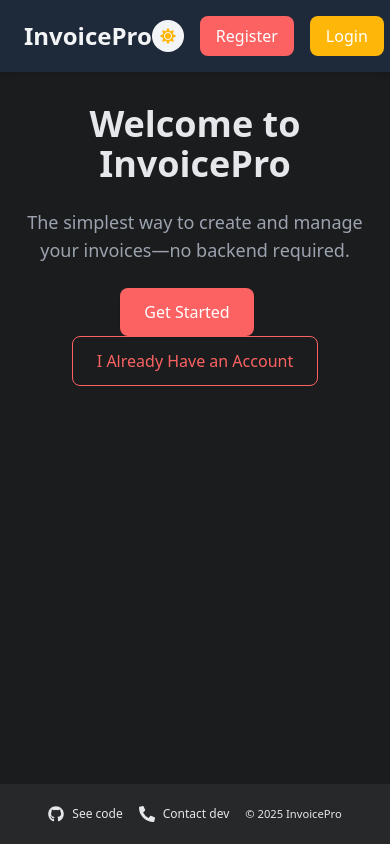
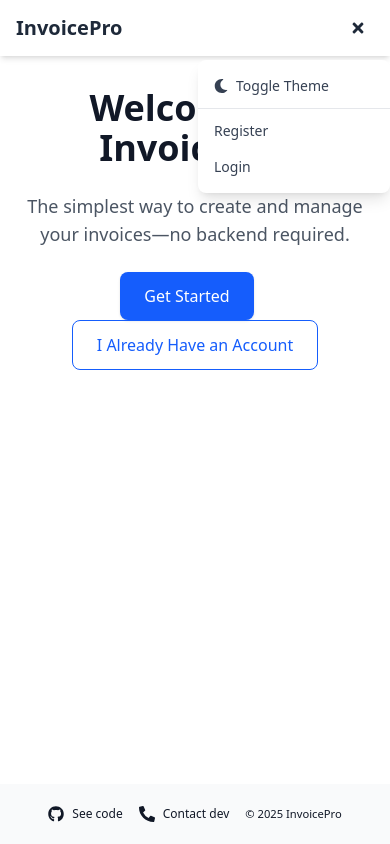
Before and after one commit to Samuel-AlexanderP/invoice-app-challenge, a React (Vite) app: page / in a window 390 px wide. Both pictures are taken after a click on the button "Toggle menu". Built offline with nearby package versions, Linux system fonts and the light colour scheme.

Commit message:
Update Navbar.tsx
Add mobile hamburger and dry commonBtnClasses

```diff
--- a/src/components/Navbar.tsx
+++ b/src/components/Navbar.tsx
@@ -1,12 +1,13 @@
 import { Link, useNavigate } from "react-router-dom";
 import { useEffect, useState } from "react";
 import useDarkMode from "../hooks/useDarkMode";
-import { FaMoon, FaSun } from "react-icons/fa";
+import { FaMoon, FaSun, FaTimes, FaBars } from "react-icons/fa";
 
 export default function Navbar() {
   const [isAuth, setIsAuth] = useState(!!localStorage.getItem("authToken"));
   const navigate = useNavigate();
   const { isDark, toggle } = useDarkMode();
+  const [menuOpen, setMenuOpen] = useState<boolean>(false);
 
   // Check auth token on mount and whenever localStorage changes
   useEffect(() => {
@@ -20,22 +21,25 @@ export default function Navbar() {
     navigate("/login");
   };
 
+  const commonBtnClasses =
+    "block px-4 py-2 rounded-lg transition-colors text-white";
+
   return (
-    <nav className="bg-white dark:bg-gray-800 shadow-md px-6 py-4 flex justify-between items-center transition-colors">
-      {/* Logo / Brand */}
+    <nav className="relative bg-white dark:bg-gray-800 shadow-md px-4 py-3 md:px-6 md:py-4 flex items-center justify-between transition-colors">
+      {/* Logo */}
       <Link to="/" className="flex items-center space-x-2">
-        <span className="text-gray-800 dark:text-gray-100 font-extrabold text-2xl">
+        <span className="text-gray-800 dark:text-gray-100 font-extrabold text-xl md:text-2xl">
           InvoicePro
         </span>
       </Link>
 
-      {/* Right-side controls */}
-      <div className="flex items-center space-x-4">
+      {/* Desktop Links */}
+      <div className="hidden md:flex items-center space-x-4">
         {/* Dark Mode Toggle */}
         <button
           onClick={toggle}
           aria-label="Toggle dark mode"
-          className="p-2 rounded-full bg-tertiaryBg hover:bg-tertiaryBg-dark transition-colors"
+          className="p-2 rounded-full bg-tertiaryBg dark:bg-tertiaryBg-dark hover:bg-tertiaryBg-dark transition-colors"
         >
           {isDark ? (
             <FaSun className="text-secondaryAccent" />
@@ -44,20 +48,17 @@ export default function Navbar() {
           )}
         </button>
 
-        {/* Auth Links */}
         {isAuth ? (
           <>
             <Link
               to="/dashboard"
-              className="px-4 py-2
-              bg-blue-600 hover:bg-blue-700
-              dark:bg-accent dark:hover:bg-accent-hover text-white rounded-lg transition"
+              className={`${commonBtnClasses} bg-blue-600 hover:bg-blue-700 dark:bg-accent dark:hover:bg-accent-hover`}
             >
               Dashboard
             </Link>
             <button
               onClick={handleLogout}
-              className="px-4 py-2 bg-secondaryAccent/80 hover:bg-secondaryAccent text-white rounded-lg transition"
+              className={`${commonBtnClasses} bg-secondaryAccent hover:bg-secondaryAccent/90`}
             >
               Logout
             </button>
@@ -66,19 +67,83 @@ export default function Navbar() {
           <>
             <Link
               to="/register"
-              className="px-4 py-2 bg-blue-600 hover:bg-blue-700 dark:bg-accent dark:hover:bg-accent-hover text-white rounded-lg transition"
+              className={`${commonBtnClasses} bg-blue-600 hover:bg-blue-700 dark:bg-accent dark:hover:bg-accent-hover`}
             >
               Register
             </Link>
             <Link
               to="/login"
-              className="px-4 py-2 bg-secondaryAccent hover:bg-secondaryAccent/80 text-white rounded-lg transition"
+              className={`${commonBtnClasses} bg-secondaryAccent hover:bg-secondaryAccent/90`}
             >
               Login
             </Link>
           </>
         )}
       </div>
+
+      {/* Mobile Hamburger */}
+      <button
+        className="md:hidden p-2 rounded-md focus:outline-none"
+        onClick={() => setMenuOpen((o) => !o)}
+        aria-label="Toggle menu"
+      >
+        {menuOpen ? (
+          <FaTimes className="text-gray-800 dark:text-gray-100" />
+        ) : (
+          <FaBars className="text-gray-800 dark:text-gray-100" />
+        )}
+      </button>
+
+      {/* Mobile Menu Panel */}
+      {menuOpen && (
+        <div className="absolute top-full right-0 mt-1 w-48 bg-white dark:bg-gray-800 shadow-lg rounded-lg py-2 md:hidden z-40">
+          {/* Dark Mode inside menu */}
+          <button
+            onClick={toggle}
+            className="flex items-center w-full px-4 py-2 text-sm text-gray-700 dark:text-gray-200 hover:bg-gray-100 dark:hover:bg-gray-700 transition"
+          >
+            {isDark ? <FaSun /> : <FaMoon />}
+            <span className="ml-2">Toggle Theme</span>
+          </button>
+
+          <hr className="border-gray-200 dark:border-gray-700 my-1" />
+
+          {isAuth ? (
+            <>
+              <Link
+                to="/dashboard"
+                onClick={() => setMenuOpen(false)}
+                className="block px-4 py-2 text-sm text-gray-700 dark:text-gray-200 hover:bg-gray-100 dark:hover:bg-gray-700 transition"
+              >
+                Dashboard
+              </Link>
+              <button
+                onClick={handleLogout}
+                className="block w-full text-left px-4 py-2 text-sm text-gray-700 dark:text-gray-200 hover:bg-gray-100 dark:hover:bg-gray-700 transition"
+              >
+                Logout
+              </button>
+            </>
+          ) : (
+            <>
+              <Link
+                to="/register"
+                onClick={() => setMenuOpen(false)}
+                className="block px-4 py-2 text-sm text-gray-700 dark:text-gray-200 hover:bg-gray-100 dark:hover:bg-gray-700 transition"
+              >
+                Register
+              </Link>
+              <Link
+                to="/login"
+                onClick={() => setMenuOpen(false)}
+                className="block px-4 py-2 text-sm text-gray-700 dark:text-gray-200 hover:bg-gray-100 dark:hover:bg-gray-700 transition"
+              >
+                Login
+              </Link>
+            </>
+          )}
+        </div>
+      )}
     </nav>
   );
 }
```
